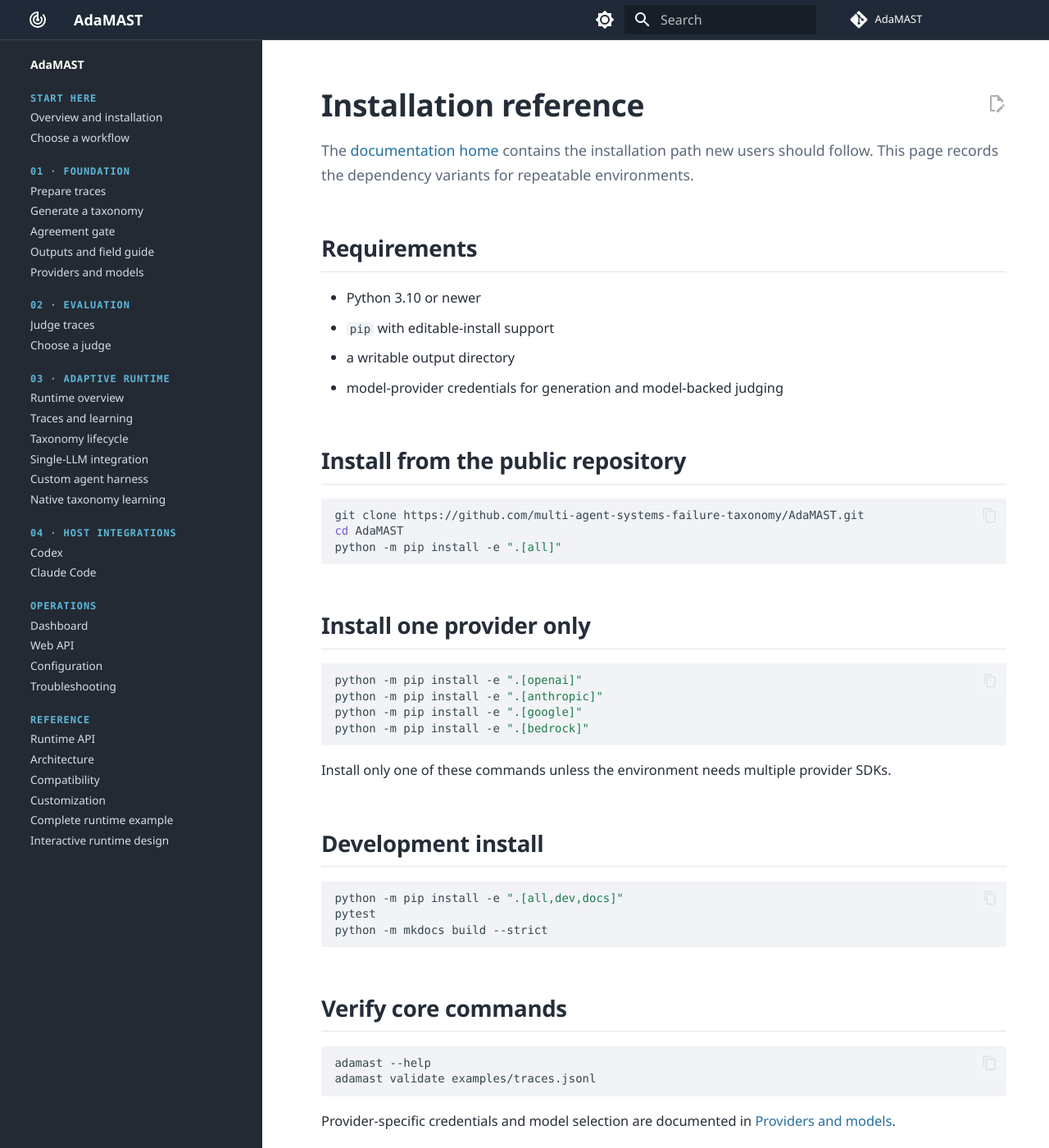
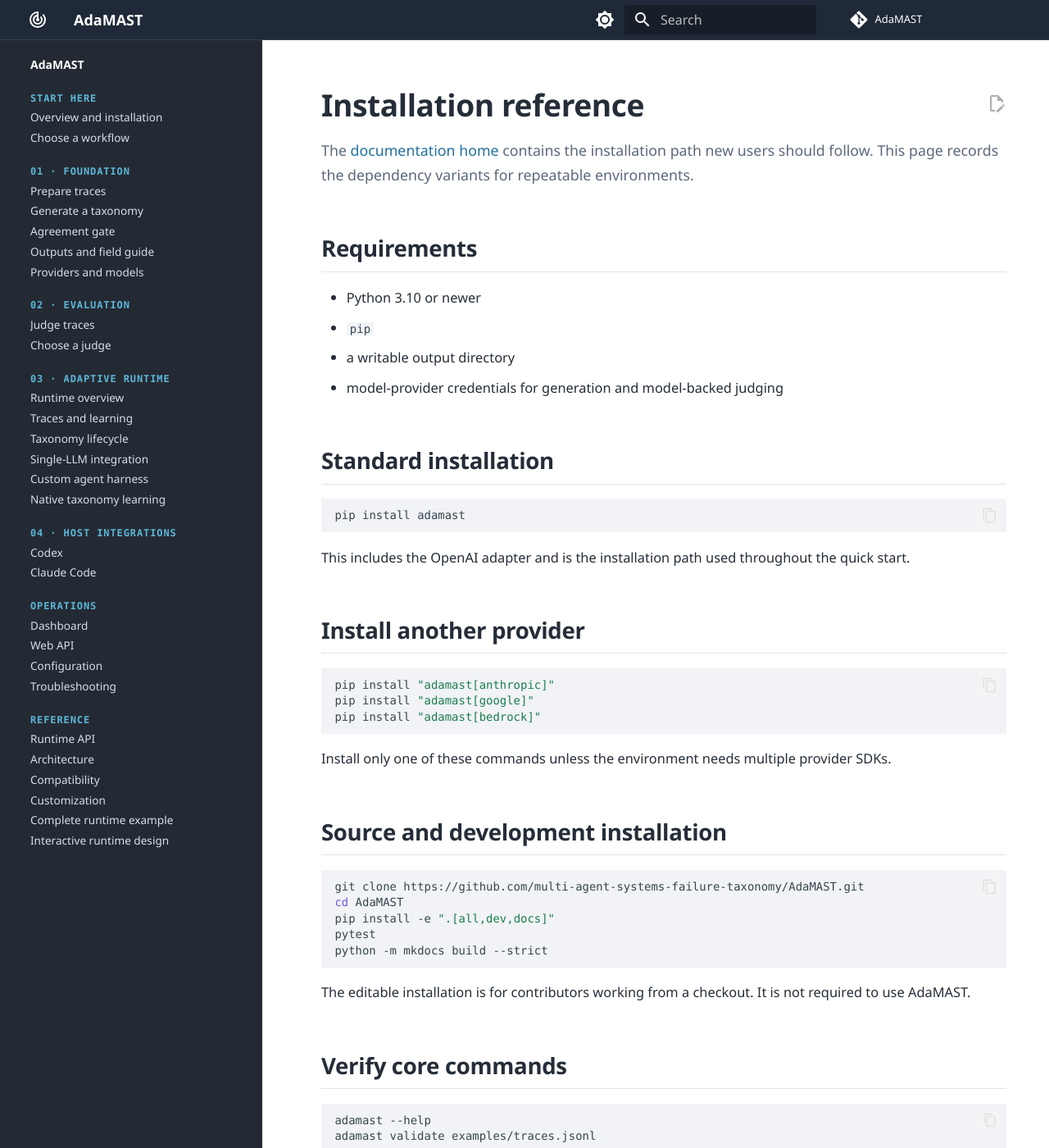
Before and after one commit to multi-agent-systems-failure-taxonomy/AdaMAST, an MkDocs documentation site: the page built from docs/INSTALLATION.md, in a window 1280 px wide and 1400 px high. Shown: the whole window at 82% size. Built offline with MkDocs 1.6.1 and Material for MkDocs 9.7.7, drawn with Linux system fonts in a browser that asks for light colours; comment, search, counter and statistics services are not loaded.

Commit message:
Simplify the public installation path

````diff
--- a/docs/INSTALLATION.md
+++ b/docs/INSTALLATION.md
@@ -7,37 +7,42 @@
 ## Requirements
 
 - Python 3.10 or newer
-- `pip` with editable-install support
+- `pip`
 - a writable output directory
 - model-provider credentials for generation and model-backed judging
 
-## Install from the public repository
+## Standard installation
 
 ```bash
-git clone https://github.com/multi-agent-systems-failure-taxonomy/AdaMAST.git
-cd AdaMAST
-python -m pip install -e ".[all]"
+pip install adamast
 ```
 
-## Install one provider only
+This includes the OpenAI adapter and is the installation path used throughout
+the quick start.
+
+## Install another provider
 
 ```bash
-python -m pip install -e ".[openai]"
-python -m pip install -e ".[anthropic]"
-python -m pip install -e ".[google]"
-python -m pip install -e ".[bedrock]"
+pip install "adamast[anthropic]"
+pip install "adamast[google]"
+pip install "adamast[bedrock]"
 ```
 
 Install only one of these commands unless the environment needs multiple
 provider SDKs.
 
-## Development install
+## Source and development installation
 
 ```bash
-python -m pip install -e ".[all,dev,docs]"
+git clone https://github.com/multi-agent-systems-failure-taxonomy/AdaMAST.git
+cd AdaMAST
+pip install -e ".[all,dev,docs]"
 pytest
 python -m mkdocs build --strict
 ```
+
+The editable installation is for contributors working from a checkout. It is
+not required to use AdaMAST.
 
 ## Verify core commands
 
--- a/pyproject.toml
+++ b/pyproject.toml
@@ -9,6 +9,7 @@
 readme = "README.md"
 requires-python = ">=3.10"
 dependencies = [
+  "openai>=2,<3",
 ]
 
 [project.optional-dependencies]
````
Also changed, not shown: README.md (+7 -4 lines), docs/PROVIDERS.md (+5 -5 lines), docs/index.md (+6 -13 lines).
